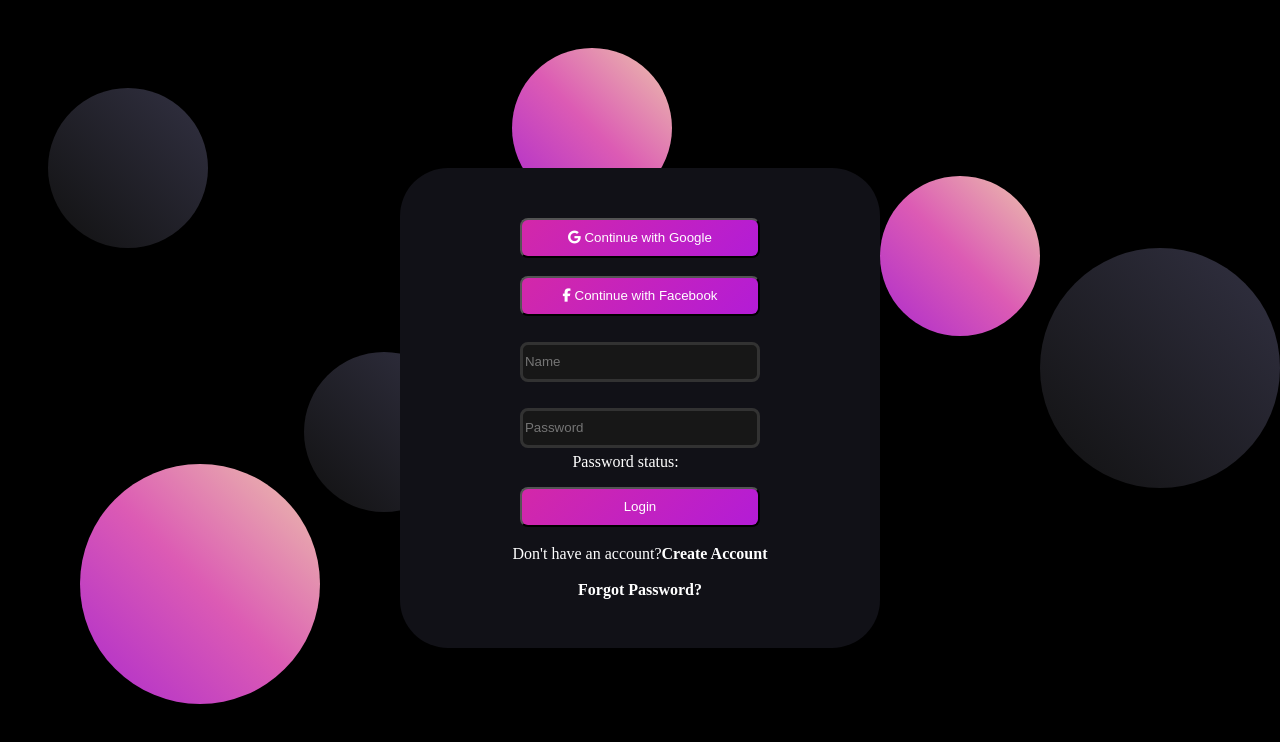
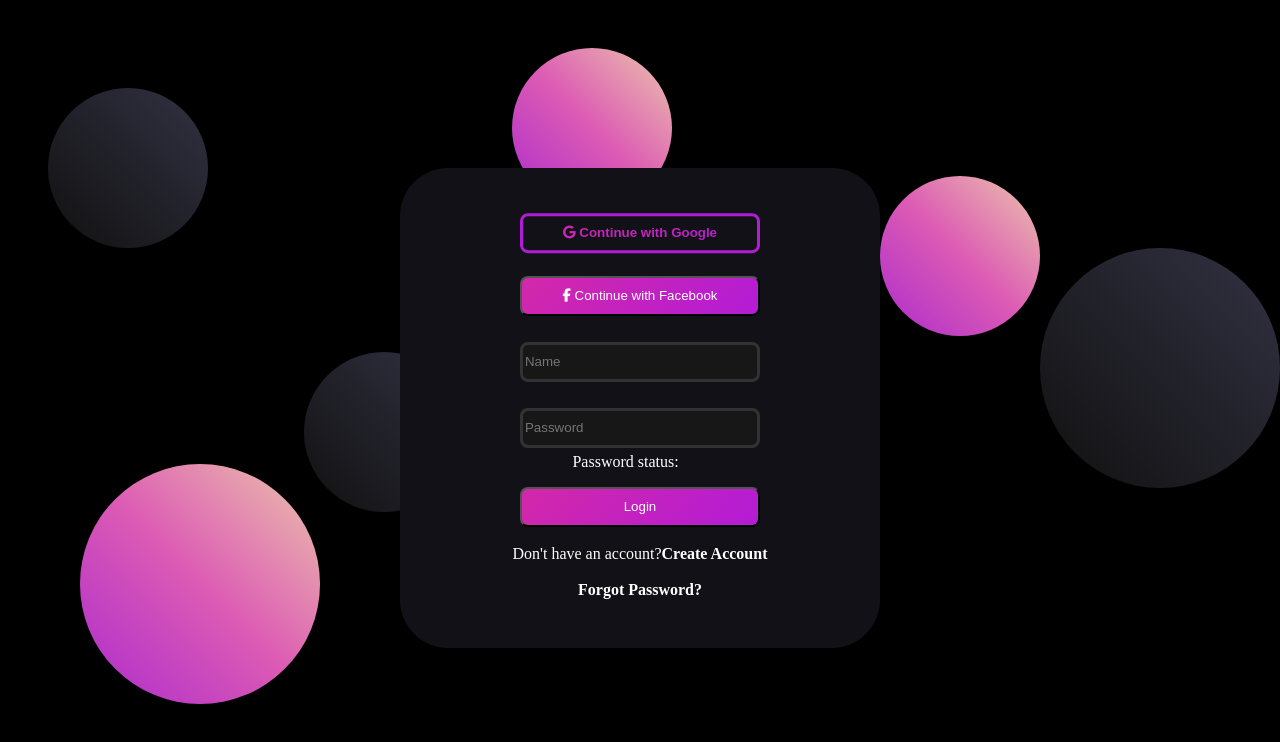
Before and after one commit to Saeedafshari11235/LoginForm-PasswordVlidation, a plain HTML site: page index.html in a window 1280 px wide. In both pictures the pointer is over the button "Continue with Google". Drawn offline with Linux system fonts and the light colour scheme.

Commit message:
adding animation and border

```diff
--- a/style.css
+++ b/style.css
@@ -42,6 +42,20 @@ button{
     border-radius: 0.5rem;
     color: #fff;
     background-image: linear-gradient(-45deg,#B31CD6,#D328A9);
+    transition: 0.5s;
+}
+button:hover{
+    transform: translateY(-0.3rem);
+    background-image: linear-gradient(-45deg,#B31CD6,#D328A9);
+    background-clip: text;
+    background-size: 100%;
+    -webkit-background-clip: text;
+    -moz-background-clip: text;
+    -webkit-text-fill-color: transparent;
+    -moz-text-fill-color: transparent;
+    font-weight: bold;
+    cursor: pointer;
+    border: solid #B31CD6 3px;
 }
 div.bubble#black-up{
     width: 10rem;
@@ -142,3 +156,13 @@ form div .green{
     margin-bottom: 1rem;
     margin-right: 0rem;
 }
+strong:hover{
+    background-image: linear-gradient(-45deg,#B31CD6,#D328A9);
+    background-clip: text;
+    background-size: 100%;
+    -webkit-background-clip: text;
+    -moz-background-clip: text;
+    -webkit-text-fill-color: transparent;
+    -moz-text-fill-color: transparent;
+    cursor: pointer;
+}
```
